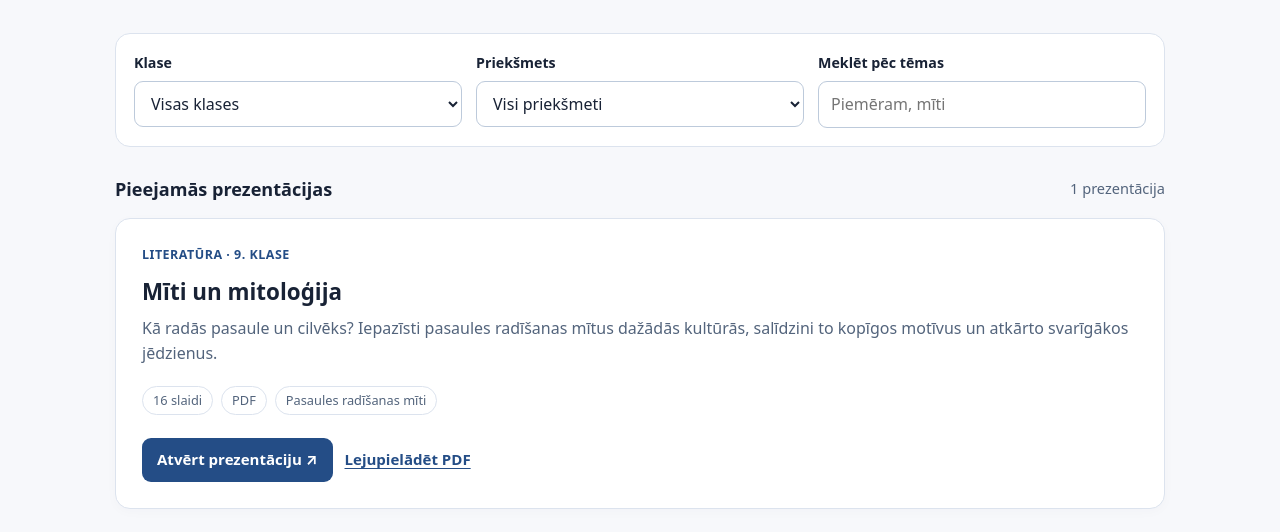
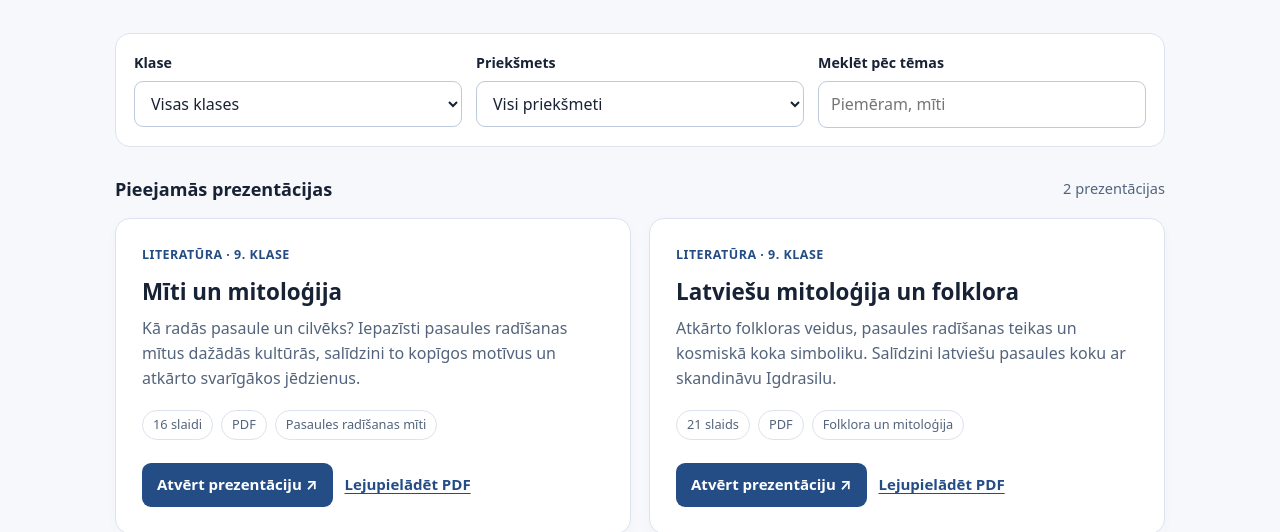
Before and after one commit to lienesskola/macibu-materiali, a plain HTML site: page prezentacijas/index.html in a window 1280 px wide. Shown: the part 295-827 px from the top of the page. Drawn offline with Linux system fonts and the light colour scheme.

Commit message:
Add files via upload

```diff
--- a/prezentacijas/index.html
+++ b/prezentacijas/index.html
@@ -82,7 +82,7 @@ footer{border-top:1px solid var(--line);padding:24px 0;color:var(--muted);font-s
     </div>
   </section>
   <section aria-labelledby="topic-heading">
-    <div class="section-label"><h2 id="topic-heading">Pieejamās prezentācijas</h2><span class="count" id="count" aria-live="polite">1 prezentācija</span></div>
+    <div class="section-label"><h2 id="topic-heading">Pieejamās prezentācijas</h2><span class="count" id="count" aria-live="polite">2 prezentācijas</span></div>
     <div class="cards" id="cards">
       <article class="card" data-grade="9" data-subject="literatura" data-search="mīti un mitoloģija kā radās pasaule un cilvēks pasaules radīšana kosmogoniskie antropogoniskie mīti">
         <div class="meta">Literatūra · 9. klase</div>
@@ -92,6 +92,16 @@ footer{border-top:1px solid var(--line);padding:24px 0;color:var(--muted);font-s
         <div class="actions">
           <a class="button" href="./Miti_un_mitologija_9_klase.pdf" target="_blank" rel="noopener">Atvērt prezentāciju ↗</a>
           <a class="secondary" href="./Miti_un_mitologija_9_klase.pdf" download>Lejupielādēt PDF</a>
+        </div>
+      </article>
+      <article class="card" data-grade="9" data-subject="literatura" data-search="latviešu mitoloģija folklora pasaules radīšana pasaules radīšanas teikas dziesmu folklora vēstītājfolklora sīkā folklora buramvārdi kosmiskais koks pasaules koks igdrasils">
+        <div class="meta">Literatūra · 9. klase</div>
+        <h3>Latviešu mitoloģija un folklora</h3>
+        <p>Atkārto folkloras veidus, pasaules radīšanas teikas un kosmiskā koka simboliku. Salīdzini latviešu pasaules koku ar skandināvu Igdrasilu.</p>
+        <div class="tags"><span class="tag">21 slaids</span><span class="tag">PDF</span><span class="tag">Folklora un mitoloģija</span></div>
+        <div class="actions">
+          <a class="button" href="./Latviesu_mitologija_un_folklora_9_klase_labota.pdf" target="_blank" rel="noopener">Atvērt prezentāciju ↗</a>
+          <a class="secondary" href="./Latviesu_mitologija_un_folklora_9_klase_labota.pdf" download>Lejupielādēt PDF</a>
         </div>
       </article>
     </div>
```
